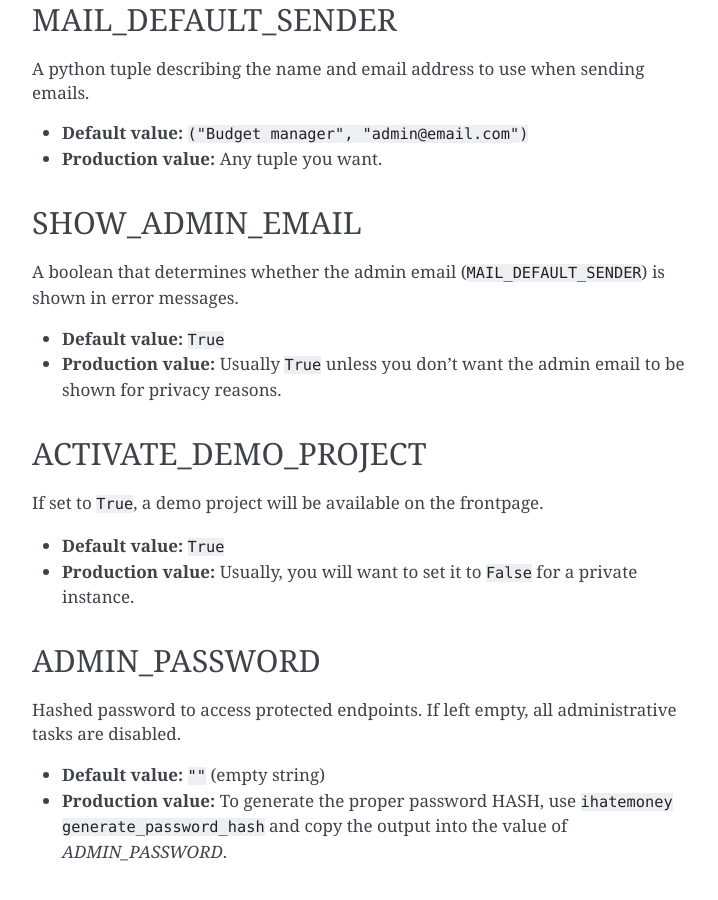
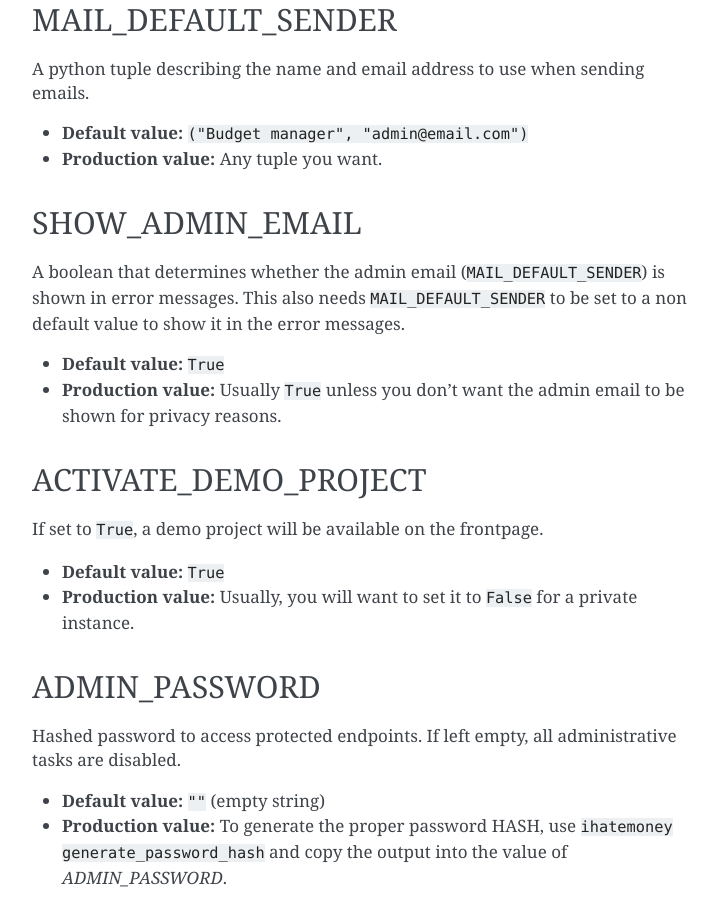
Before and after one commit to spiral-project/ihatemoney, a Sphinx documentation site: the page built from docs/configuration.md, in a window 1280 px wide and 900 px high, scrolled down 1779 px. Shown: the whole window, without its empty margins (388-1106 px from the left). Built offline with Sphinx 7.4.7, drawn with Linux system fonts in a browser that asks for light colours.

Commit message:
Added more information to docs about SHOW_ADMIN_EMAIL

```diff
--- a/docs/configuration.md
+++ b/docs/configuration.md
@@ -85,7 +85,8 @@ emails.
 ## SHOW_ADMIN_EMAIL
 
 A boolean that determines whether the admin email (`MAIL_DEFAULT_SENDER`) is
-shown in error messages.
+shown in error messages. This also needs `MAIL_DEFAULT_SENDER` to be set to a
+non default value to show it in the error messages.
 
 -   **Default value:** `True`
 -   **Production value:** Usually `True` unless you don't want the admin
```
Also changed, not shown: 1 other file.
